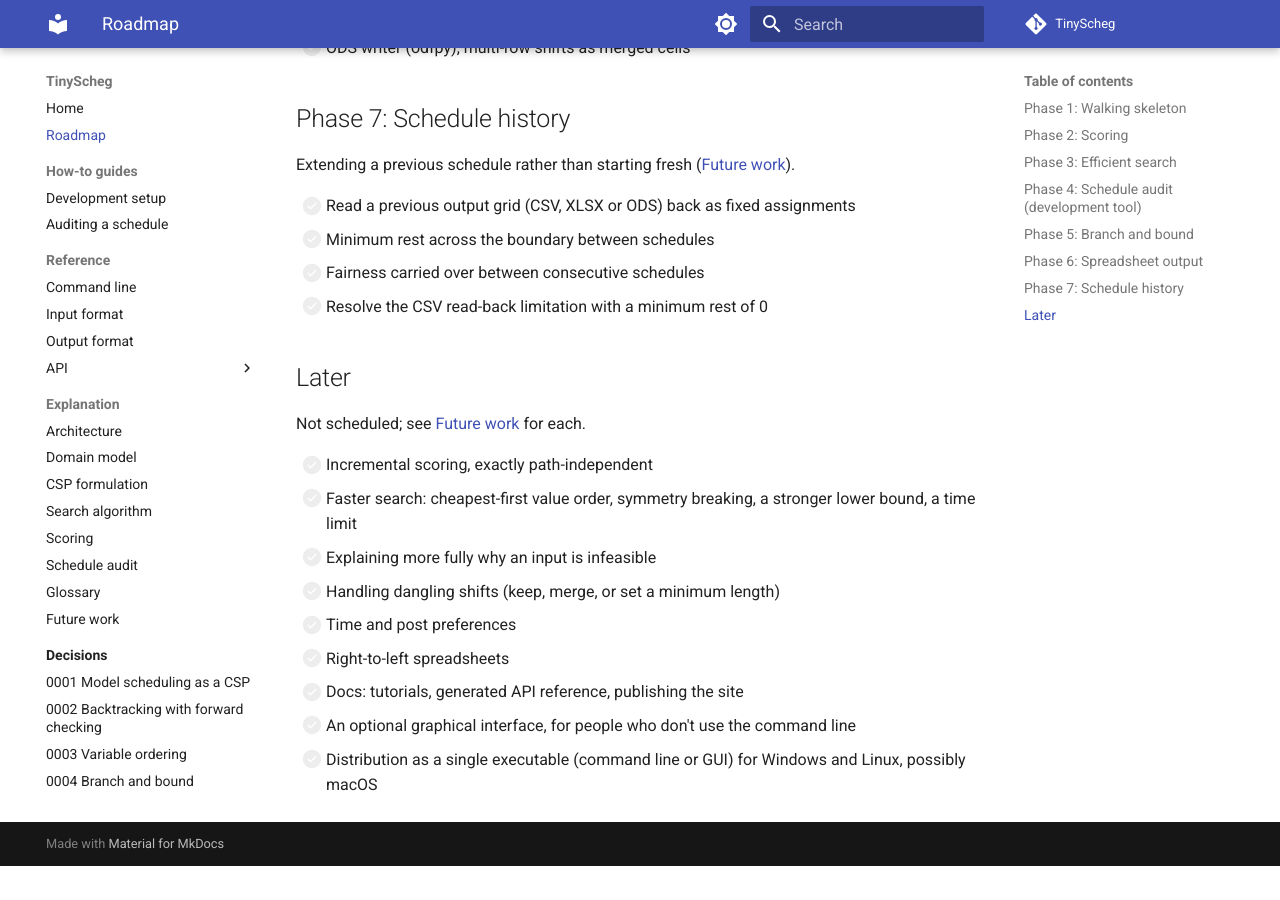
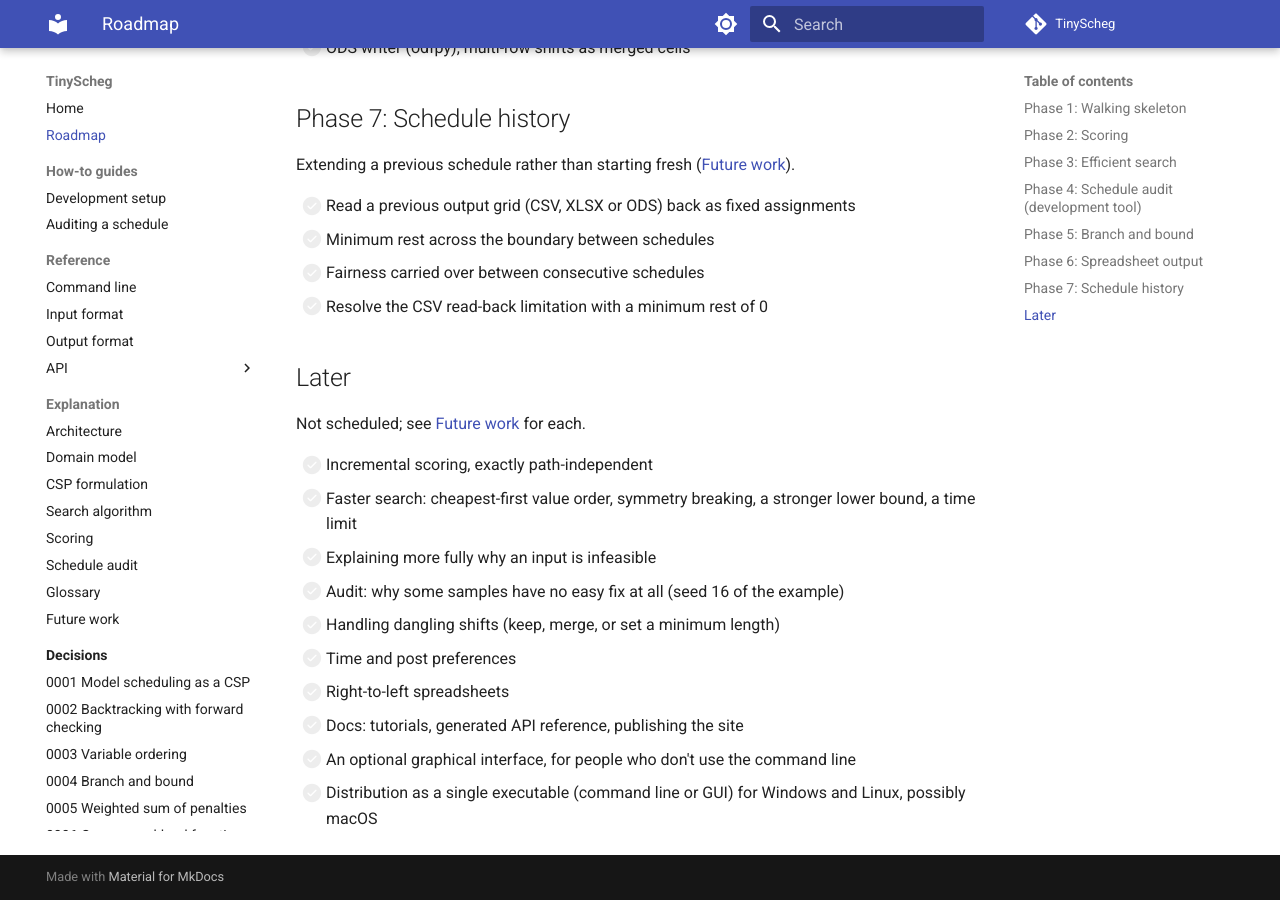
Before and after one commit to 3-kids-wearing-a-trenchcoat/TinyScheg, an MkDocs documentation site: the page built from docs/roadmap.md, in a window 1280 px wide and 900 px high, scrolled down 3490 px. Built offline with MkDocs 1.6.1 and Material for MkDocs 9.7.7, drawn with Linux system fonts in a browser that asks for light colours; comment, search, counter and statistics services are not loaded; before the commit the page ends 4356 px from its top, so only the background shows below that.

Commit message:
Defer: why some audit samples have no easy fix at all
Co-Authored-By: Claude Opus 5.5 <noreply@anthropic.com>
Claude-Session: https://claude.ai/code/session_01F2KXFqzbHQdADpTZjkZwjF

```diff
--- a/docs/roadmap.md
+++ b/docs/roadmap.md
@@ -137,6 +137,7 @@ Not scheduled; see [Future work](explanation/future-work.md) for each.
 - [ ] Incremental scoring, exactly path-independent
 - [ ] Faster search: cheapest-first value order, symmetry breaking, a stronger lower bound, a time limit
 - [ ] Explaining more fully why an input is infeasible
+- [ ] Audit: why some samples have no easy fix at all (seed 16 of the example)
 - [ ] Handling dangling shifts (keep, merge, or set a minimum length)
 - [ ] Time and post preferences
 - [ ] Right-to-left spreadsheets
```
Also changed, not shown: docs/explanation/future-work.md (+9 -0 lines).
